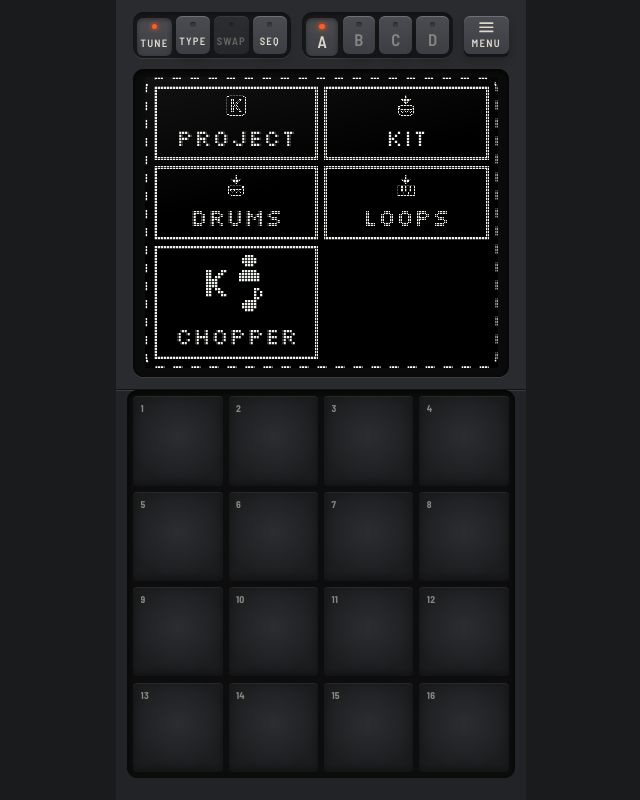
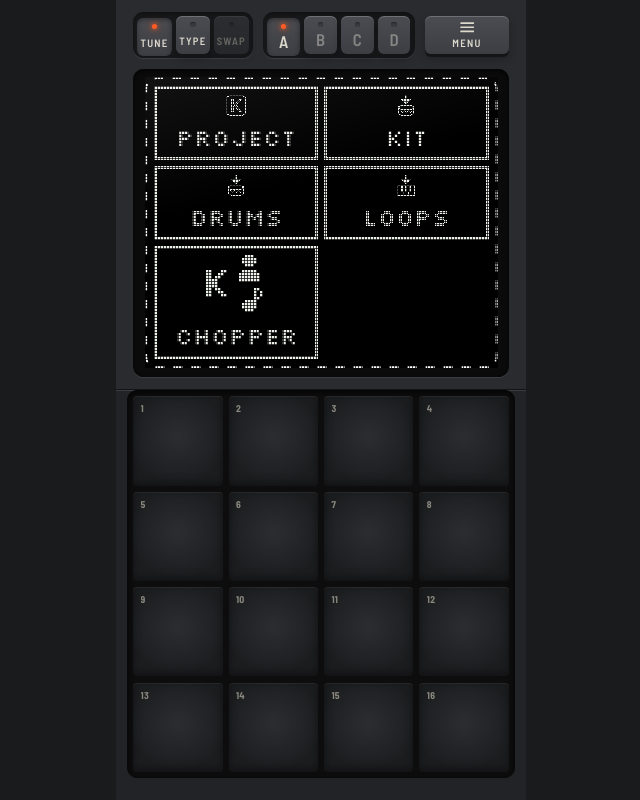
Before and after one commit to nickpaq/tune-god, a React (Vite) app: page / in a window 1280 px wide. Shown: the whole page, without its empty margins (319-959 px from the left). Built offline with nearby package versions, Linux system fonts and the light colour scheme.

Commit message:
Temporarily disable sequencer entry point

```diff
--- a/src/App.tsx
+++ b/src/App.tsx
@@ -401,9 +401,9 @@ function App() {
     Record<number, Float32Array[]>
   >({});
   const [menuOpen, setMenuOpen] = useState(false);
-  /** The sequencer screens (SEQ key). Interface only for now: nothing on them plays or records. */
+  /** Temporarily disabled: live-input performance needs a later sequencer port. Keep the screen code for that work. */
   const [seqOpen, setSeqOpen] = useState(false);
-  const [seqBeatsPerBar, setSeqBeatsPerBar] = useState(4);
+  const seqBeatsPerBar = 4;
   const [masterStyle, setMasterStyle] = useState<MasterStyle>(
     saved.masterStyle ?? "loud",
   );
@@ -3286,19 +3286,7 @@ function App() {
                       </button>
                     );
                   })}
-                  {/* Sequencer performance pages follow the selected pad type. */}
-                  <button
-                    className="cap cap--mode"
-                    aria-label="Sequencer"
-                    onClick={async () => {
-                      setMenuOpen(false);
-                      setSeqBeatsPerBar(await beatsPerBarOfProject());
-                      setSeqOpen(true);
-                    }}
-                  >
-                    <span className="cap__led" />
-                    <span className="cap__legend">Seq</span>
-                  </button>
+                  {/* Sequencer entry point is disabled until its live-input port is ready. */}
                 </div>
                 <div className="tray">
                   {BANKS.map((name, i) => {
```
